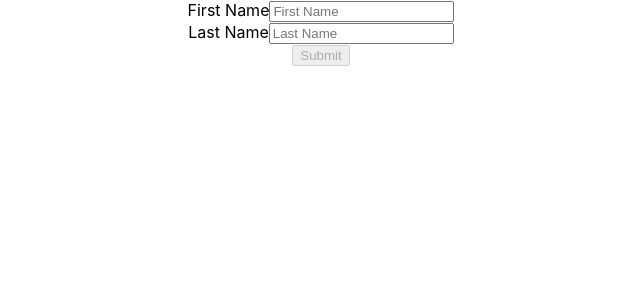
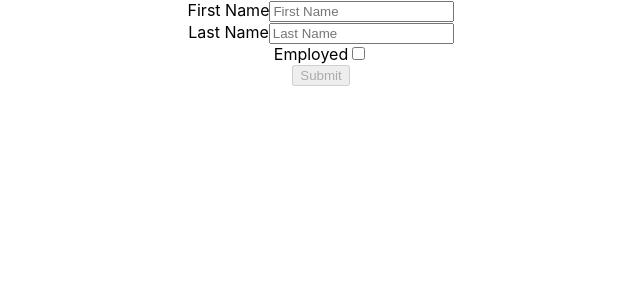
Before and after one commit to antoineGH/final_form, a React (Create React App) app: page / in a window 1280 px wide. Shown: the top 300 px of the page, without its empty margins (319-959 px from the left). Built offline with nearby package versions, Linux system fonts and the light colour scheme.

Commit message:
add boolean form

```diff
--- a/src/components/MyForm.tsx
+++ b/src/components/MyForm.tsx
@@ -4,9 +4,10 @@ import { Field, Form } from 'react-final-form'
 type InitialValues = {
 	firstName: string
 	lastName: string
+	employed: boolean
 }
 
-const initialValues: InitialValues = { firstName: '', lastName: '' }
+const initialValues: InitialValues = { firstName: '', lastName: '', employed: false }
 
 type InitialState = InitialValues | {}
 
@@ -33,6 +34,10 @@ export const MyForm = () => {
 						<label>Last Name</label>
 						<Field name='lastName' component='input' type='text' placeholder='Last Name' />
 					</div>
+					<div>
+						<label>Employed</label>
+						<Field name='employed' component='input' type='checkbox' />
+					</div>
 					<div className='buttons'>
 						<button type='submit' disabled={submitting || pristine}>
 							Submit
```
